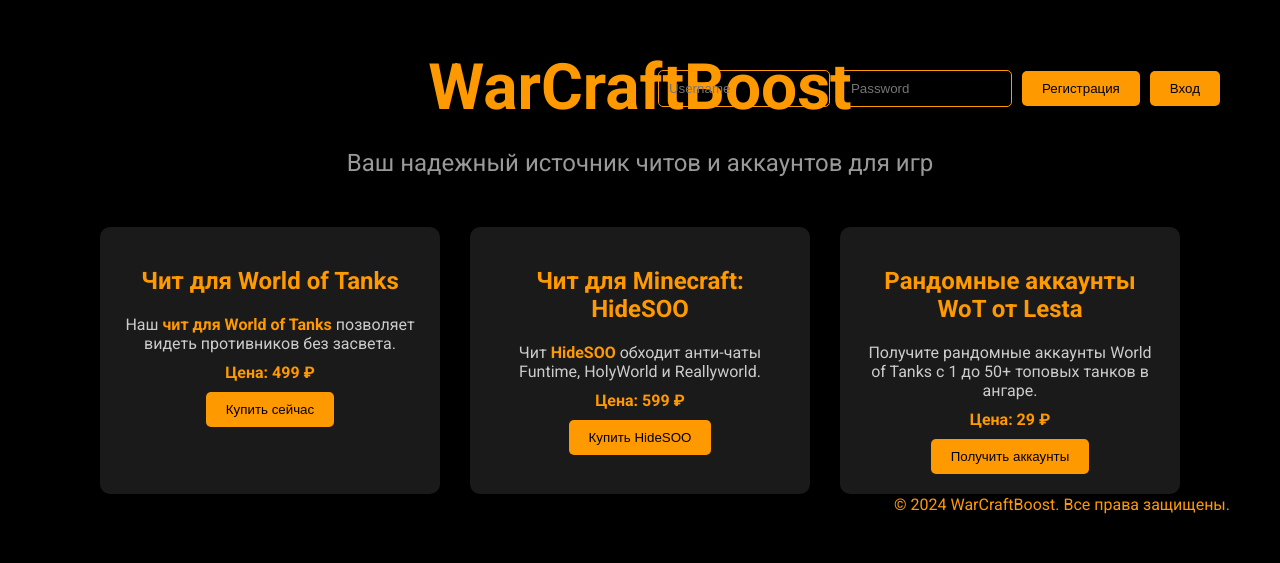
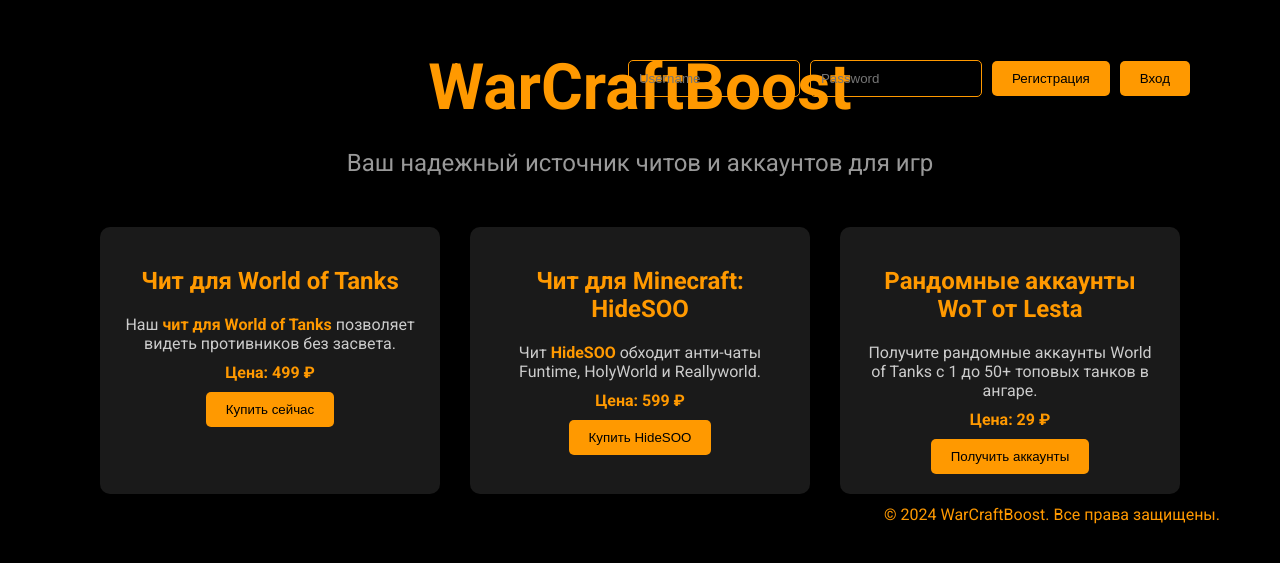
Before and after one commit to cheat-xaip/WarCraftBoost, a plain HTML site: page index.html in a window 1280 px wide. Shown: the part 103-666 px from the top of the page. Drawn offline with Linux system fonts and the light colour scheme.

Commit message:
Update styles.css

```diff
--- a/styles.css
+++ b/styles.css
@@ -96,8 +96,8 @@ button:hover {
 
 .auth {
     position: absolute;
-    top: 20px;
-    right: 20px;
+    top: 10px; /* Сдвинуто выше */
+    right: 50px; /* Сдвинуто правее */
     display: flex;
     gap: 10px;
 }
@@ -120,8 +120,8 @@ button:hover {
 
 footer {
     position: absolute;
-    bottom: 10px;
-    right: 10px;
+    bottom: 0px; /* Сдвинуто ниже */
+    right: 20px; /* Сдвинуто правее */
     padding: 20px 0;
     background: transparent;
 }
```
